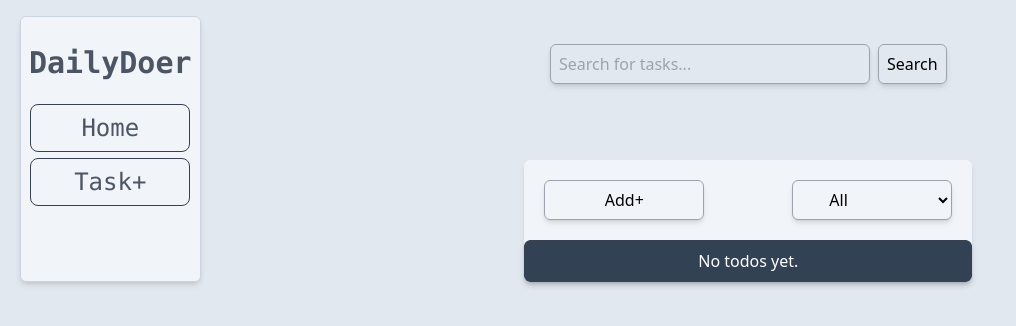
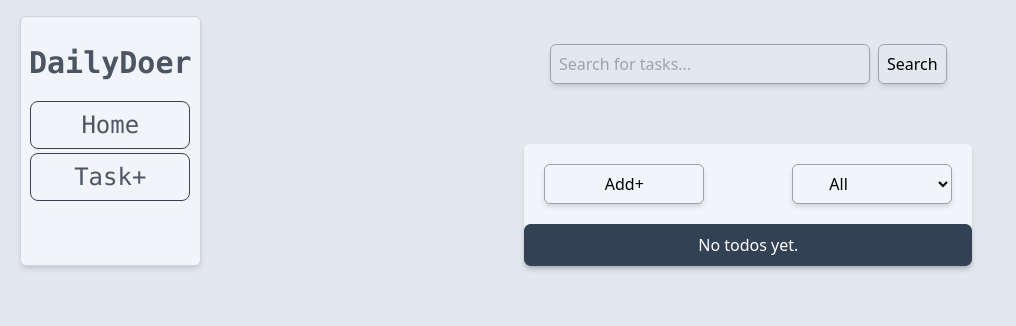
Before and after one commit to Muees99/DailyDoer, a React (Vite) app: page / in a window 1280 px wide. Shown: the top 326 px of the page, without its empty margins (0-1016 px from the left). Built offline with nearby package versions, Linux system fonts and the light colour scheme.

Commit message:
To do layout

```diff
--- a/src/components/Home.jsx
+++ b/src/components/Home.jsx
@@ -48,7 +48,7 @@ const Home = () => {
 
   return (
     <Layout>
-      <section className="max-w-md md:w-[800px]  bg-slate-100 mx-auto mt-4 rounded-md shadow-md">
+      <section className="max-w-md md:w-[800px]  bg-slate-100 mx-auto  rounded-md shadow-md">
         <div className="flex flex-row justify-between items-center md:mx-5 pt-5">
           <button
             onClick={handleAddTodoClick}
```
